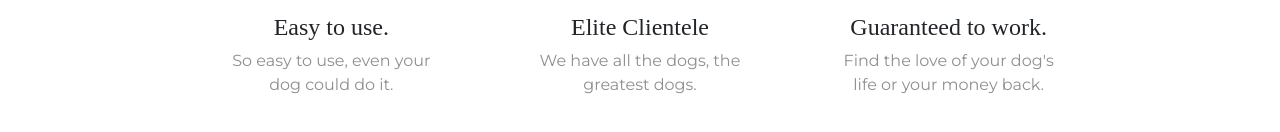
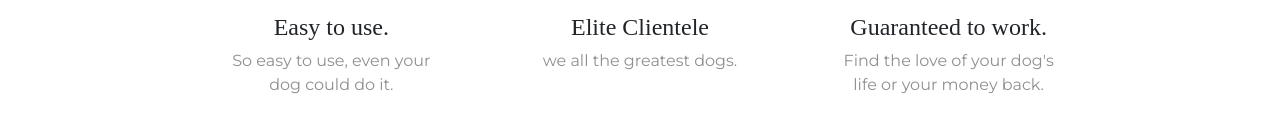
Before and after one commit to ZaheerNiazi007/TinDOg, a plain HTML site: page index.html in a window 1280 px wide. Shown: the part 820-952 px from the top of the page. Drawn offline with nearby package versions, Linux system fonts and the light colour scheme.

Commit message:
[message]

```diff
--- a/index.html
+++ b/index.html
@@ -92,7 +92,7 @@
         <div class="feature-box col-lg-4">
           <i class="icon fas fa-bullseye fa-4x"></i>
           <h3 class="feature-title">Elite Clientele</h3>
-          <p>We have all the dogs, the greatest dogs.</p>
+          <p>we all the greatest dogs.</p>
         </div>
 
         <div class="feature-box col-lg-4">
```
